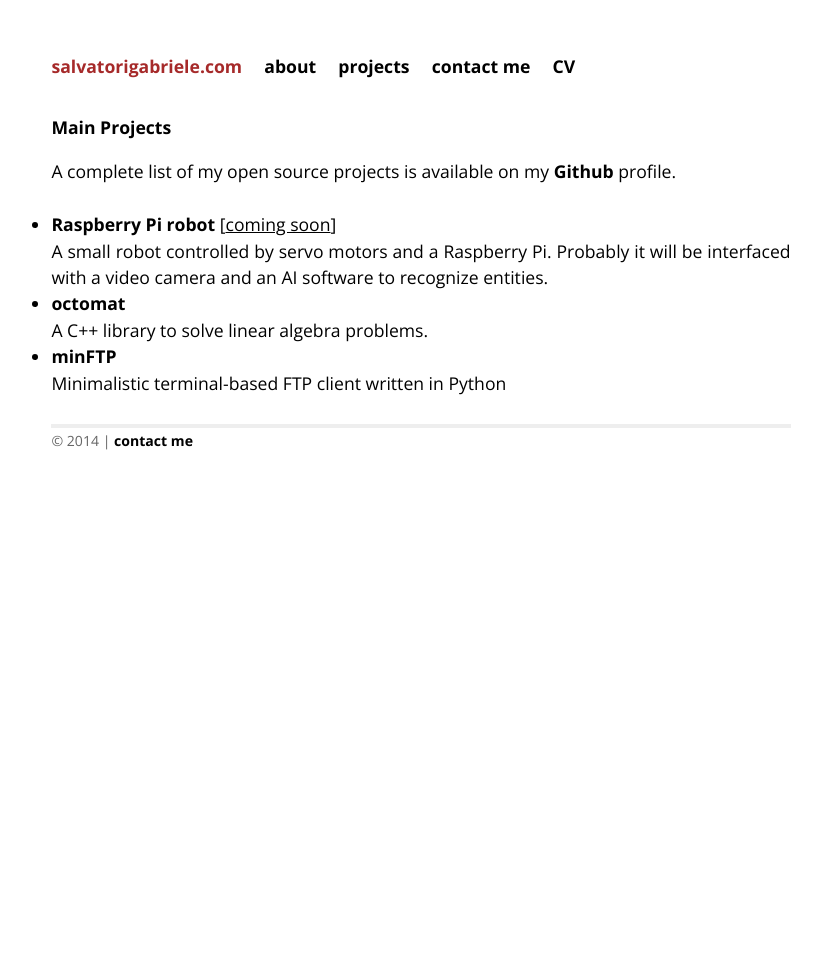
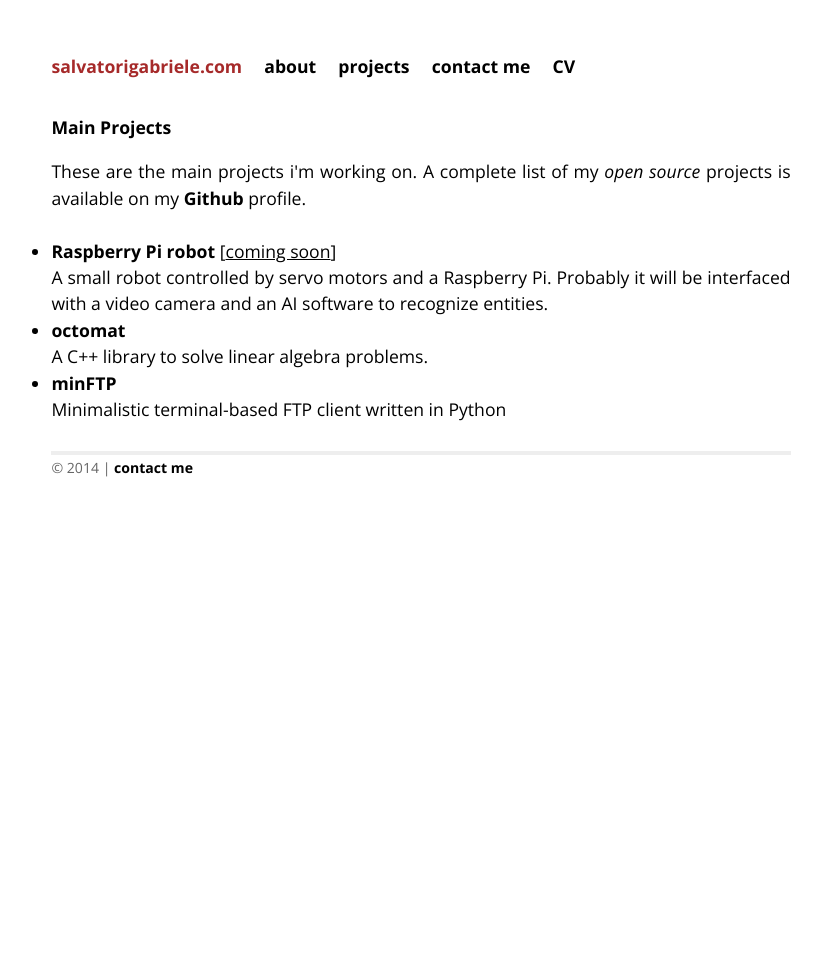
Before and after one commit to gsalvatori/salvatorigabriele.com, a Jekyll site: the page built from projects.html, in a window 1280 px wide. Shown: the whole page, without its empty margins (219-1041 px from the left). Built offline with Jekyll 4.4.1, drawn with Linux system fonts in a browser that asks for light colours; Markdown is read by kramdown in place of the engine named in the settings.

Commit message:
Update projects.html

```diff
--- a/projects.html
+++ b/projects.html
@@ -5,7 +5,7 @@ title: salvatorigabriele.com - Blog
 
 <div id="home">
   <h1>Main Projects</h1>
-  A complete list of my open source projects is available on my <a href=""><b>Github</b></a> profile.<br><br>
+  These are the main projects i'm working on. A complete list of my <i>open source</i> projects is available on my <a href="https://github.com/gsalvatori"><b>Github</b></a> profile.<br><br>
   <ul>
     <li><a href=""><b>Raspberry Pi robot</b> [<u>coming soon</u>]</a><br>A small robot controlled by servo motors and a Raspberry Pi. Probably it will be interfaced with a video camera and an AI software to recognize entities.</li>
     <li><a href="https://github.com/gsalvatori/octomat"><b>octomat</b></a><br>A C++ library to solve linear algebra problems.</li>
```
